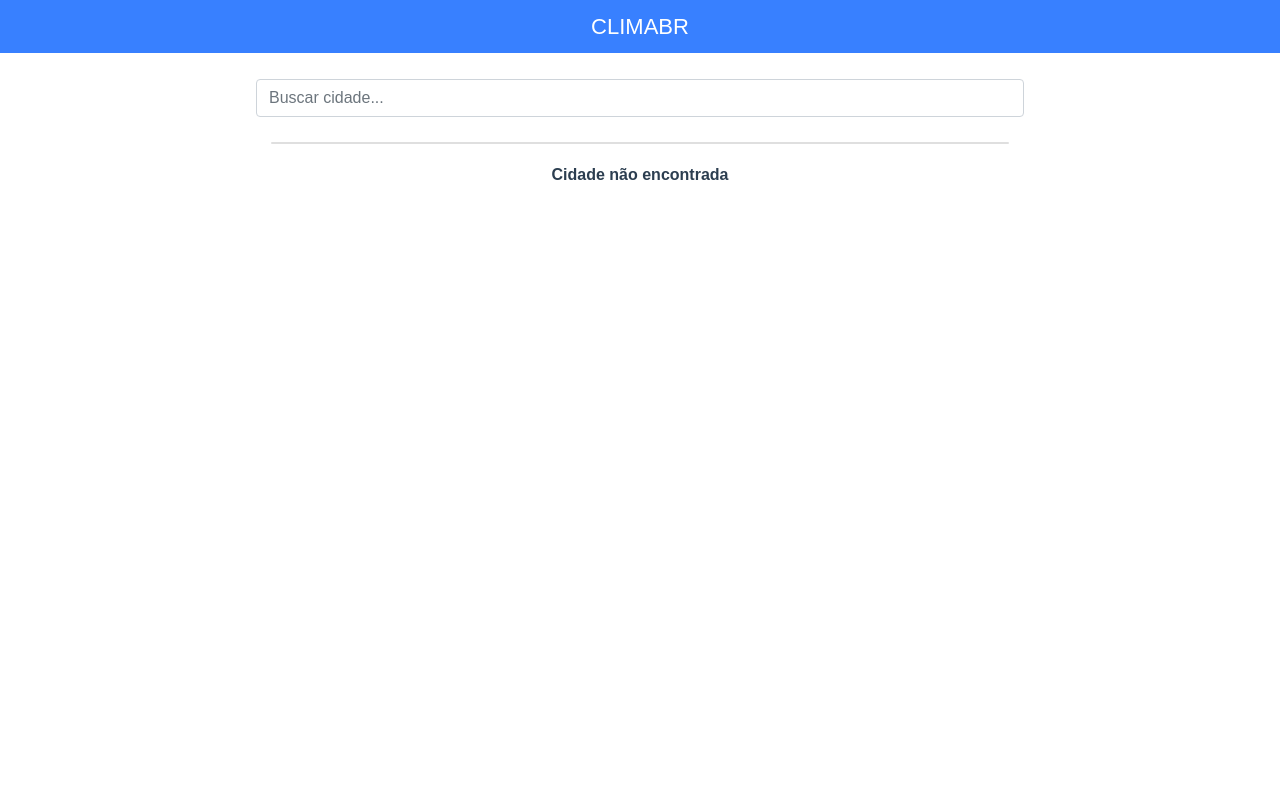
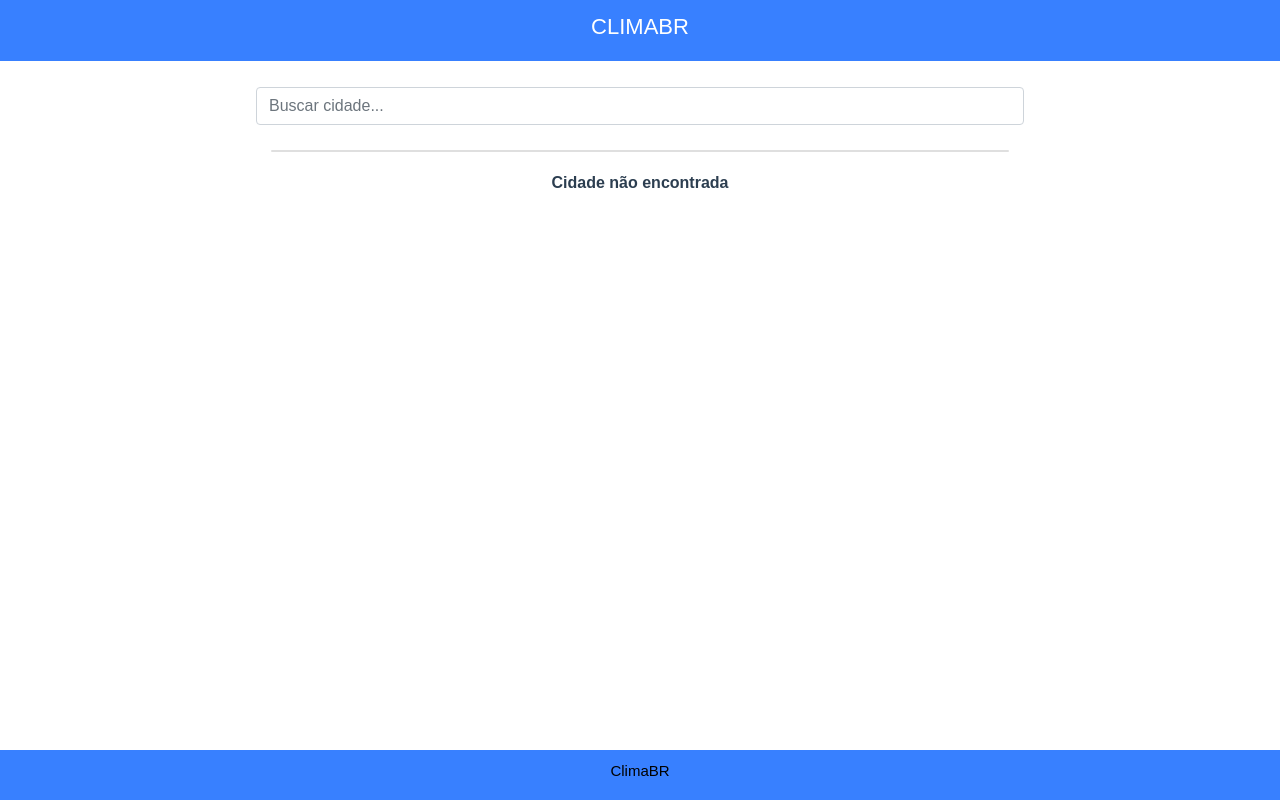
Before and after one commit to vhal9/ClimaBR, a Vue app in the folder app/: page /#/ in a window 1280 px wide. Built offline with nearby package versions, Linux system fonts and the light colour scheme.

Commit message:
separacao footer e header em componentes

```diff
--- a/app/src/App.vue
+++ b/app/src/App.vue
@@ -1,15 +1,28 @@
 <template>
   <div id="app">
+    <Header />
     <router-view />
+    <Footer />
   </div>
 </template>
 
 <script>
 
-export default {
-  name: 'App'
-}
+    import Header from "@/components/Header.vue";
+    import Footer from "@/components/Footer.vue";
+
+    export default {
+
+        name: "App",
+
+        components: {
+            Header,
+            Footer,
+        },
+    };
+
 </script>
+
 
 <style>
 #app {
--- /dev/null
+++ b/app/src/components/Footer.vue
@@ -0,0 +1,35 @@
+<template>
+    <div class="Footer">
+        <b-container fluid class="footer" variant="primary">
+            <b-row sm="12" align-v="center" align-h="center" id="titulo">
+                <label >ClimaBR</label>
+            </b-row>
+        </b-container>
+    </div>
+</template>
+
+<script>
+
+    export default {
+        name: "Header",
+    }
+
+</script>
+
+<style scoped>
+    .footer {
+        background-color: #3880ff;
+        position:absolute;
+        bottom:0;
+        width:100%;
+    }
+
+    #titulo {
+        font-size: 15px;
+        color:black;
+        padding: 10px 20px;
+    }
+
+
+
+</style>
--- /dev/null
+++ b/app/src/components/Header.vue
@@ -0,0 +1,32 @@
+<template>
+    <div class="Header">
+        <b-container fluid class="header" variant="primary">
+            <b-row sm="12" align-v="center" align-h="center" id="titulo">
+                <label >CLIMABR</label>
+            </b-row>
+        </b-container>
+    </div>
+</template>
+
+<script>
+
+    export default {
+        name: "Header",
+    }
+
+</script>
+
+<style scoped>
+    .header {
+        background-color: #3880ff;
+    }
+
+    #titulo {
+        font-size: 22px;
+        color:white;
+        padding: 10px 20px;
+    }
+
+
+
+</style>
--- a/app/src/views/Home.vue
+++ b/app/src/views/Home.vue
@@ -1,32 +1,25 @@
 <template>
+
     <div class="Home">
-        <b-container fluid class="header" variant="primary">
-            <b-row sm="12" align-v="center" align-h="center" id="titulo">
-                <label >CLIMABR</label>
-            </b-row>
-        </b-container>
+
         <b-container class='formulario' >
             <b-row>
-                <b-form-input placeholder="Buscar cidade..." trim ></b-form-input>
+                <b-form-input prepend="%" placeholder="Buscar cidade..." trim ></b-form-input>
             </b-row>
 
         </b-container>
 
         <b-container class="resultado">
             <div v-for="item in items " :key="item.cidade">
-                <b-card v-bind:title="item.cidade" v-bind:sub-title="item.estado">
-
-                </b-card>
+                <b-card v-bind:title="item.cidade" v-bind:sub-title="item.estado"></b-card>
             </div>
             <b-card v-if="items.length == 0" overlay >
                 <label class="resultadoVazio">Cidade não encontrada</label>
-
             </b-card>
         </b-container>
 
+    </div>
 
-
-    </div>
 </template>
 
 <script>
@@ -45,16 +38,6 @@ export default {
 </script>
 
 <style scoped>
-    .header {
-        background-color: #3880ff;
-    }
-
-    #titulo {
-        font-size: 22px;
-        color:white;
-        padding: 10px 20px;
-    }
-
     label {
         margin: 0px !important;
     }
```
Also changed, not shown: app/src/components/HelloWorld.vue (deleted, +0 -58 lines), 1 other file (tests, documents, lock files or other folders).
